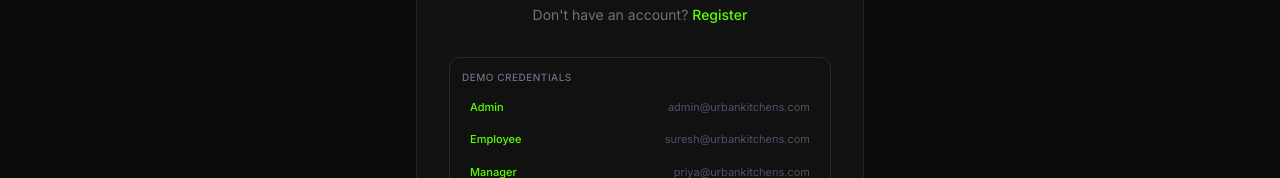
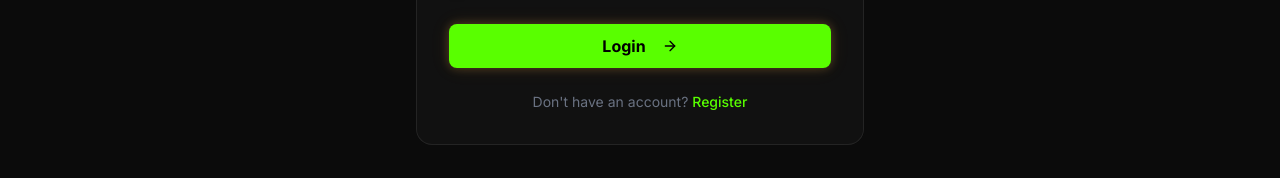
Before and after one commit to Tarun-52/urban-kitchen-v3, a Next.js app: page / in a window 1280 px wide. Both pictures are taken after a click on the button "Login". Shown: the part 622-800 px from the top of the page. Built offline with nearby package versions, Linux system fonts and the light colour scheme; no server answers; the database is empty.

Commit message:
security: remove exposed demo credentials from login page

```diff
--- a/src/components/AuthPages.tsx
+++ b/src/components/AuthPages.tsx
@@ -135,28 +135,6 @@ function LoginForm() {
           Register
         </button>
       </p>
-
-      {/* Demo Credentials */}
-      <div className="mt-4 border border-[#2a2a2a] rounded-lg p-3 bg-[#111111]">
-        <p className="text-gray-500 text-[10px] font-medium uppercase tracking-wider mb-2">Demo Credentials</p>
-        <div className="space-y-1">
-          {[
-            { role: 'Admin', email: 'admin@urbankitchens.com', pass: 'admin123' },
-            { role: 'Employee', email: 'suresh@urbankitchens.com', pass: 'employee123' },
-            { role: 'Manager', email: 'priya@urbankitchens.com', pass: 'manager123' },
-          ].map(d => (
-            <button
-              key={d.role}
-              type="button"
-              onClick={() => { setEmail(d.email); setPassword(d.pass) }}
-              className="w-full flex items-center justify-between px-2 py-1.5 rounded text-[11px] hover:bg-[#1a1a1a] transition-colors group"
-            >
-              <span className="text-[#59ff00] font-medium">{d.role}</span>
-              <span className="text-gray-600 group-hover:text-gray-400 transition-colors">{d.email}</span>
-            </button>
-          ))}
-        </div>
-      </div>
     </form>
   )
 }
```
